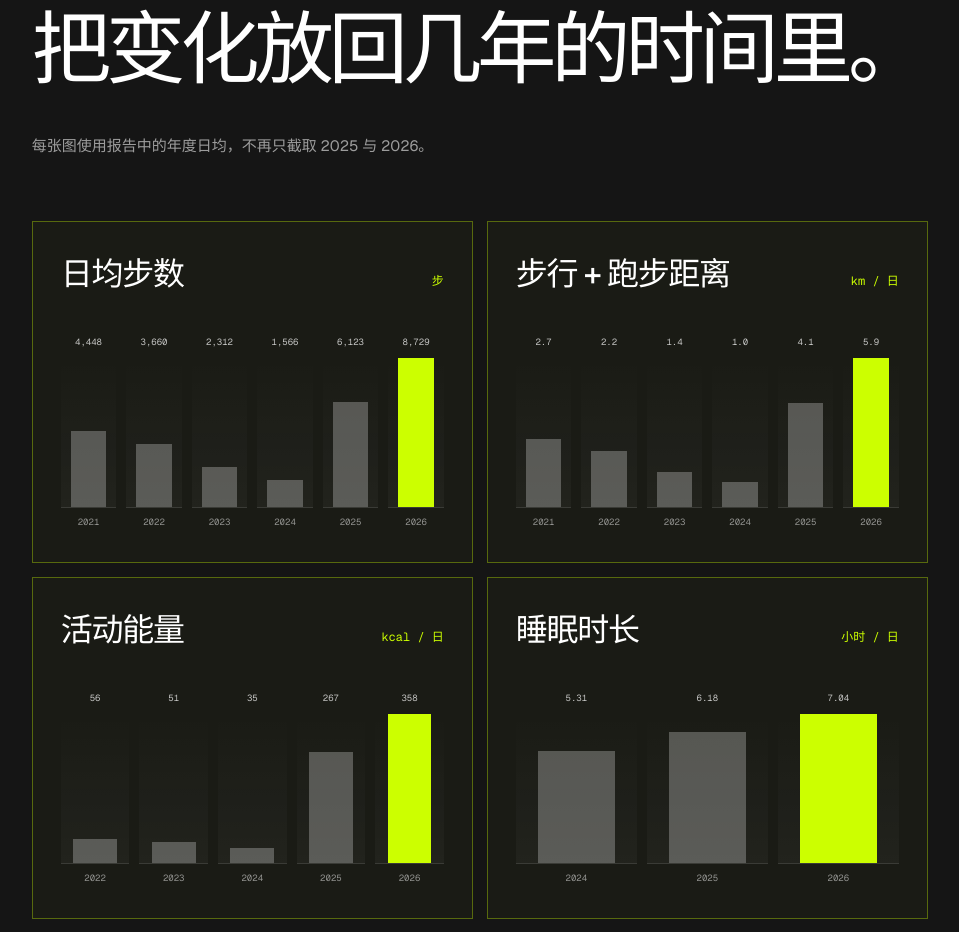
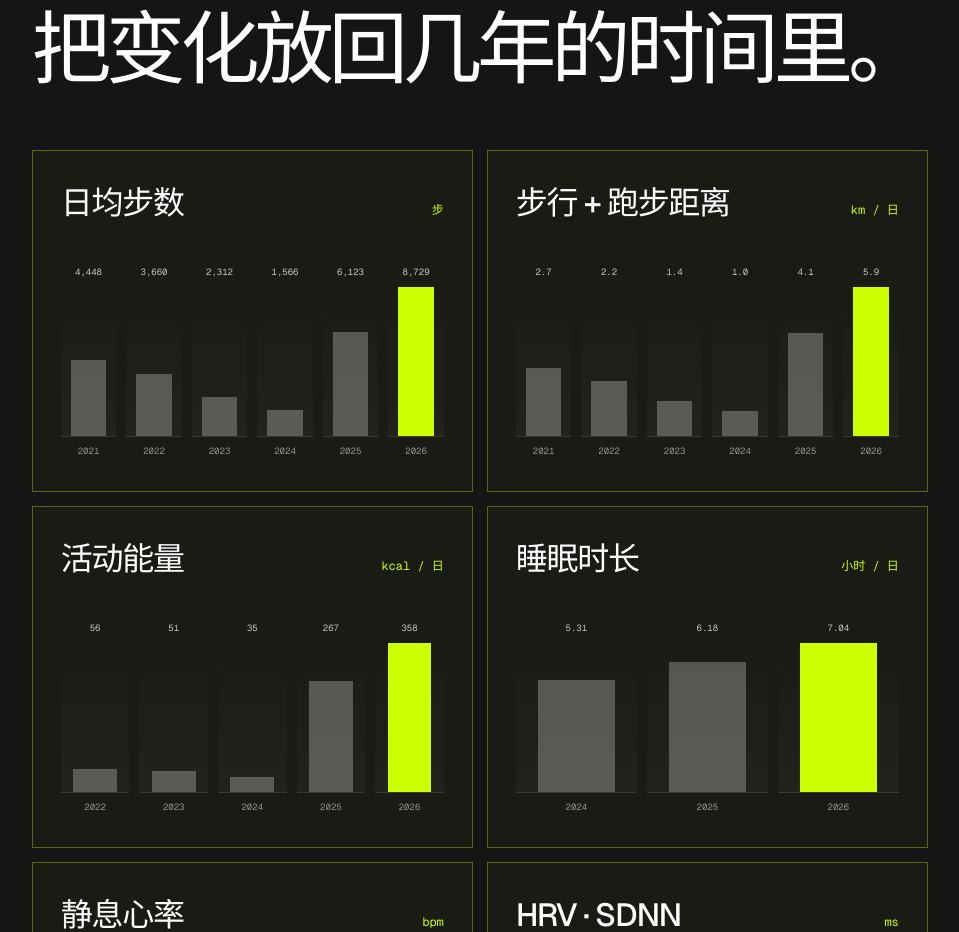
Before and after one commit to Killua910211/killua-win, a Next.js app: page /health in a window 1280 px wide. Shown: the part 4742-5674 px from the top of the page, without its empty margins (301-1260 px from the left). Built offline with nearby package versions, Linux system fonts and the light colour scheme.

Commit message:
Remove redundant health trend copy

```diff
--- a/app/health/page.tsx
+++ b/app/health/page.tsx
@@ -155,9 +155,6 @@ export default function HealthPage() {
           <div className="health-section-body">
             <p className="eyebrow health-trends-eyebrow">2021 → 2026</p>
             <h2 id="health-trends-heading">把变化放回几年的时间里。</h2>
-            <p className="health-section-lede">
-              每张图使用报告中的年度日均，不再只截取 2025 与 2026。
-            </p>
 
             <div className="health-trend-grid">
               {HEALTH_TRENDS.map((trend) => {
```
